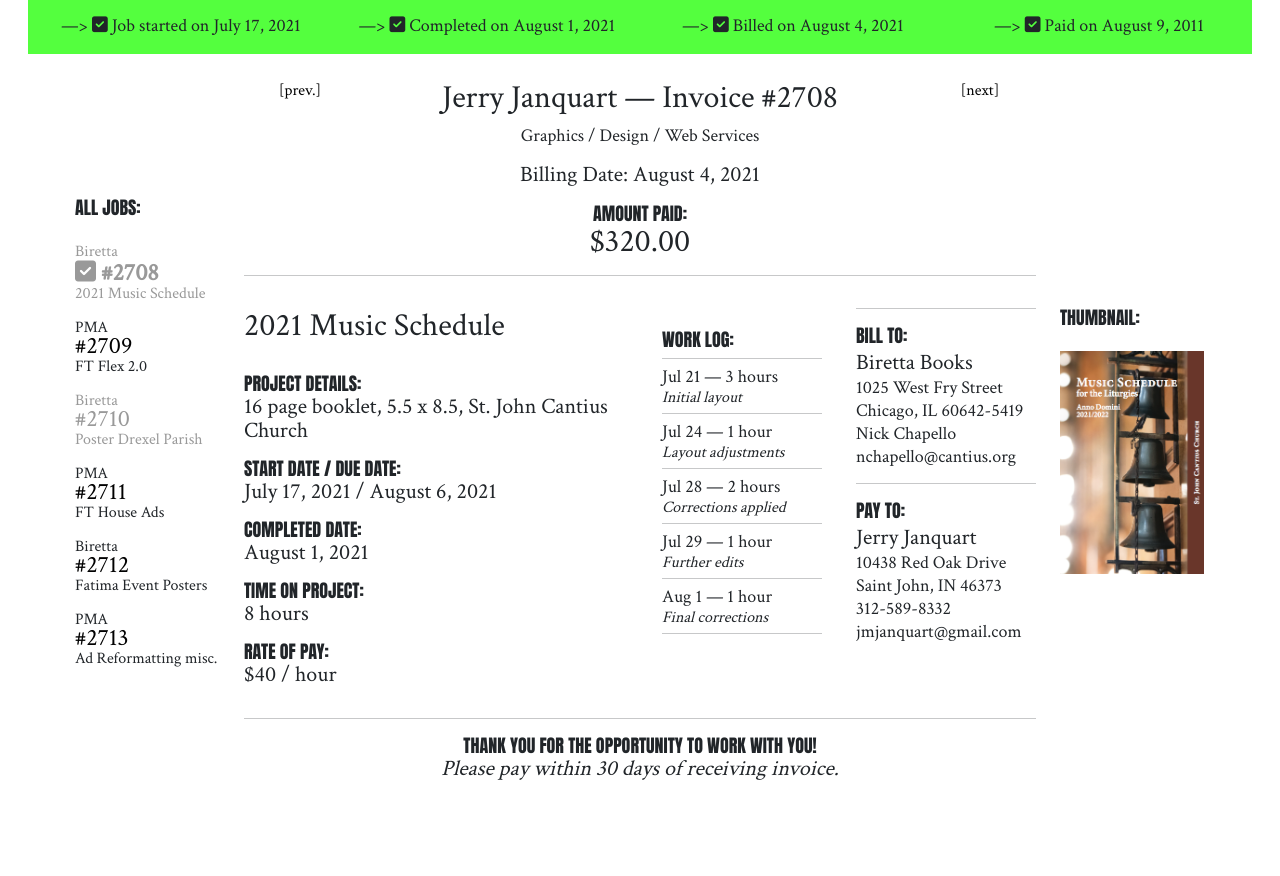
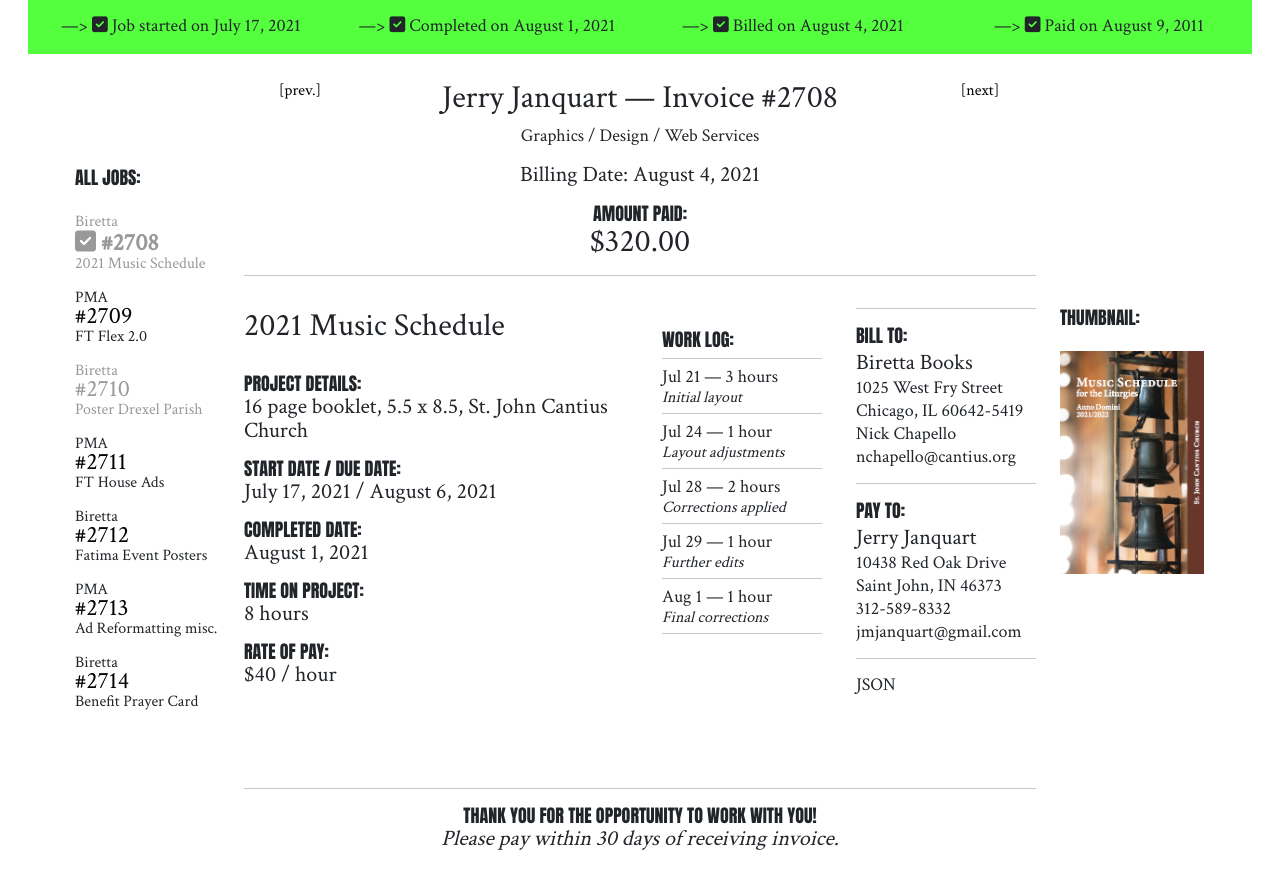
Before and after one commit to githubbjar/myFreelance, a PHP site: page / in a window 1280 px wide. Before the commit the page ends 780 px from the top, so only its background shows below. Run offline with PHP 8.4, Linux system fonts and the light colour scheme; some libraries are stand-ins or nearby versions.

Commit message:
add JSON modal, adjust style sheets, add job 2714

```diff
--- a/dom.js
+++ b/dom.js
@@ -3,9 +3,15 @@
 //Leveraging the destructuring assignment syntax to create variables
 //instead of calling for 'jobs[x].invoice_number', I can just use the variable 'invoice_number'
 const { invoice_number, job_number, employer, project, project_type, start_date, due_date, completed_date, date_billed, date_paid, hours_logged, thumbnail, pdf } = jobs[x];
-
 //make variables from object methods
 const employer_nickname = jobs[x].employer_nickname();
+const total_hours = jobs[x].total_hours();
+const rate_of_pay = jobs[x].rate_of_pay();
+const employer_address1 = jobs[x].employer_address1();
+const employer_address2 = jobs[x].employer_address2();
+const contact = jobs[x].contact();
+const contact_email = jobs[x].contact_email();
+
 
 //DOCUMENT TITLE
 document.title = "Invoice #" + invoice_number + ", " + employer_nickname + ": " + project;
@@ -39,7 +45,7 @@ document.getElementById('running_total_or_total').innerHTML = runningOrTotal;
 
 
 //AMOUNT toFixed adds the decimal point and places
-const totalAmount = jobs[x].total_hours() * jobs[x].rate_of_pay();
+const totalAmount = total_hours * rate_of_pay;
 document.getElementById("billing_amount").innerHTML = "$" + totalAmount.toFixed(2);
 
 
@@ -50,16 +56,16 @@ document.getElementById("start_date").innerHTML =  start_date + " / " + due_date
 const completed_date_text = (jobs[x].completed_date) ? "COMPLETED DATE:" : "";
 document.getElementById("completed-date-header").innerHTML = completed_date_text;
 document.getElementById("completed_date").innerHTML = completed_date;
-document.getElementById("total_hours").innerHTML = jobs[x].total_hours() + " hours";
-document.getElementById("rate_of_pay").innerHTML = "$" + jobs[x].rate_of_pay() + " / hour";
+document.getElementById("total_hours").innerHTML = total_hours + " hours";
+document.getElementById("rate_of_pay").innerHTML = "$" + rate_of_pay + " / hour";
 
 
 //BILL TO
 document.getElementById("employer").innerHTML = employer;
-document.getElementById("employer_address1").innerHTML = jobs[x].employer_address1();
-document.getElementById("employer_address2").innerHTML = jobs[x].employer_address2();
-document.getElementById("contact").innerHTML = jobs[x].contact();
-document.getElementById("contact_email").innerHTML = jobs[x].contact_email();
+document.getElementById("employer_address1").innerHTML = employer_address1;
+document.getElementById("employer_address2").innerHTML = employer_address2;
+document.getElementById("contact").innerHTML = contact;
+document.getElementById("contact_email").innerHTML = contact_email;
 
 
 //CREATE ALL JOBS LIST
@@ -90,8 +96,7 @@ const list_jobs_code_w_commas = list_jobs.toString();
 const list_jobs_code = list_jobs_code_w_commas.replace(/,/g, "");
 
 //5. Insert jobs list code into the job list spot
-document.getElementById("job-list").innerHTML = "<p class='project-details-header'>ALL JOBS:<br /><br /></p>" +
-list_jobs_code;
+document.getElementById("job-list").innerHTML = "<p class='project-details-header'>ALL JOBS:<br /><br /></p>" + list_jobs_code;
 
 
 
@@ -160,7 +165,7 @@ if (completed_date && date_billed && date_paid) {
 // if completed
 } else if (completed_date && !date_billed && !date_paid) {
     jobStatus = yellow + square + " Job started on " + start_date + endColor +
-    yellow + square + "Completed on " + jobcompleted_date + endColor +
+    yellow + square + " Completed on " + completed_date + endColor +
     yellow + square + " Need to bill . . .  " + endColor +
     yellow + endColor;
 // if not completed
@@ -169,3 +174,9 @@ if (completed_date && date_billed && date_paid) {
 
 //3. Insert code into spot
 document.getElementById("job_status").innerHTML = jobStatus;
+
+
+
+//JSON
+document.getElementById("json-spot").innerHTML = 'Job #' + invoice_number + ' JSON';
+document.getElementById("json").innerHTML = JSON.stringify(jobs[x], null, 2);
--- a/index.php
+++ b/index.php
@@ -90,6 +90,29 @@
         <p class='info'>Saint John, IN 46373 <br />
         <p class='info'>312-589-8332 <br />
         <p class='info'>jmjanquart@gmail.com </p>
+        <hr />
+        <!--Bootstrap Modal to display JSON-->
+        <p class="info">
+            <a data-bs-toggle="modal" data-bs-target="#exampleModal">
+            JSON
+            </a>
+        </p>
+        <!-- Modal -->
+        <div class="modal fade" id="exampleModal" tabindex="-1" aria-labelledby="exampleModalLabel" aria-hidden="true">
+            <div class="modal-dialog">
+                <div class="modal-content">
+                    <div class="modal-header">
+                        <h5 class="modal-title" id="exampleModalLabel"><span id="json-spot"></span></h5>
+                        <button type="button" class="btn-close" data-bs-dismiss="modal" aria-label="Close"></button>
+                    </div>
+                    <div class="modal-body" id="json">
+                    </div>
+                    <div class="modal-footer">
+                        <button type="button" class="btn btn-secondary" data-bs-dismiss="modal">Close</button>
+                    </div>
+                </div>
+            </div>
+        </div>
     </div>
     <div class='col-sm-2'>
         <div id="thumbnail"></div>
--- a/job-list.js
+++ b/job-list.js
@@ -121,6 +121,7 @@ job2711.hours_logged[1] = {Date: "Aug 19", Hours: .25, Note: "Revise Reprint Ser
 job2711.hours_logged[2] = {Date: "Aug 20", Hours: .5, Note: "Create Creed DVD ad"};
 job2711.hours_logged[3] = {Date: "Aug 27", Hours: .5, Note: "Create Books Online ad"};
 job2711. hours_logged[4] = {Date: "Aug 30", Hours: 1.5, Note: "Create Slipcase ad"};
+job2711.completed_date = "September 1, 2021";
 job2711.thumbnail = true;
 job2711.pdf = true;
 jobs.push(job2711);
@@ -150,16 +151,8 @@ job2713.hours_logged[5] = {Date: "Aug 24", Hours: .25, Note: "FT Truth Ad"};
 job2713.thumbnail = true;
 jobs.push(job2713);
 
+const job2714 = new Job(2714, 6, "Biretta Books", "Benefit Prayer Card", "Holy card sized 3.25 x 5.5 w/ bleed, four color", "September 1, 2021", "September 8, 2021");
+jobs.push(job2714);
+
 //end the jobs
-///////////////////////////////////////////////////////////////////////////////////////////////////////////
-
-//Tips and tricks
-
-//JSON.stringify with spaces
-//const job1 = JSON.stringify(jobs[1], null, 2);
-//console.log(job1);
-
-//The Destructuring Assignment syntax
-//const { project, project_type } = jobs[1];
-//console.log(project);
-//console.log(project_type);
+//////////////////////////////////////////////////////////////////////////////////////////////////////////
--- a/print.css
+++ b/print.css
@@ -217,7 +217,7 @@ p.pay-to {
 
 
 @media print {
-    #job_status, #job-list, #thumbnail {
+    #job_status, #job-list, #thumbnail, #json-spot {
         display: none;
     }
 
--- a/styles.css
+++ b/styles.css
@@ -116,8 +116,8 @@ body {
 
     #job-list {
         padding-left: 35px;
-        height: 550px;
-        margin-top: -140px;
+        height: 650px;
+        margin-top: -170px;
         padding-top: 30px;
     }
 
```
